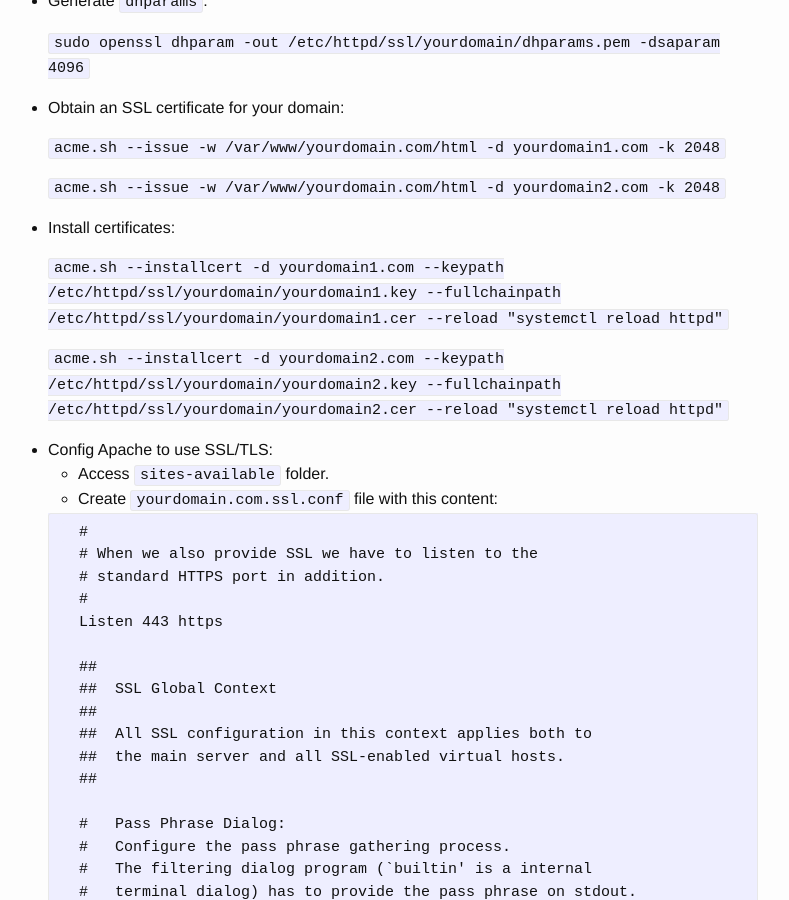
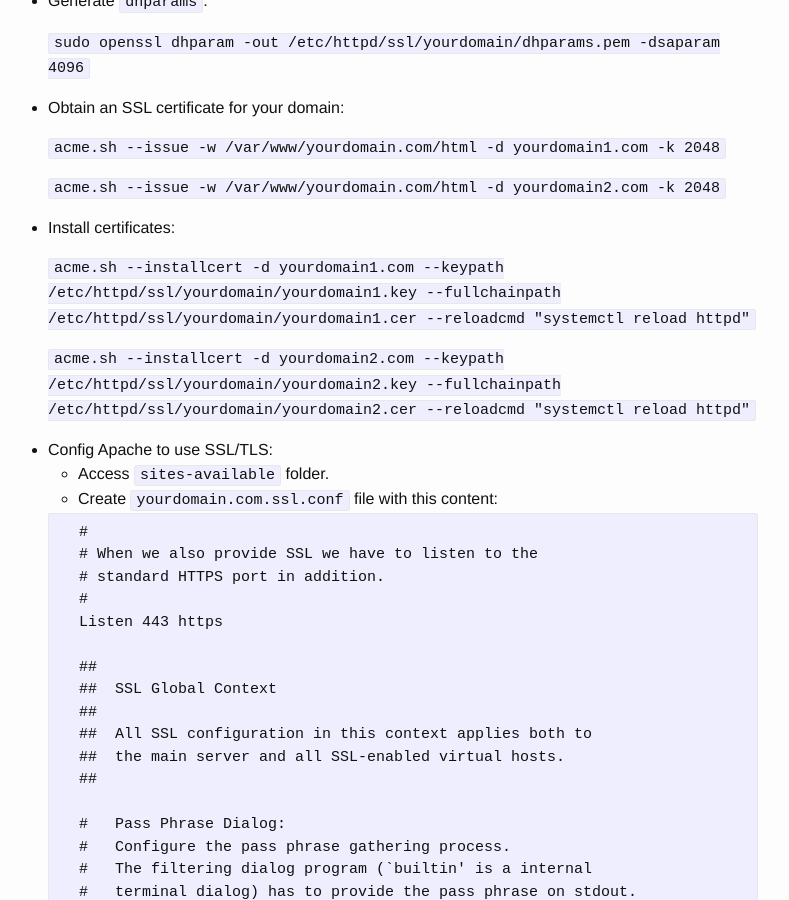
Before and after one commit to dalmatele/dalmatele.github.io, a Jekyll site: the page built from _posts/2020-02-18-How to install SSL in apache with Letsencrypt in Centos 7.md, in a window 1280 px wide and 900 px high, scrolled down 2749 px. Shown: the whole window, without its empty margins (252-1041 px from the left). Built offline with Jekyll 4.4.1, drawn with Linux system fonts in a browser that asks for light colours; comment, search, counter and statistics services are not loaded.

```diff
--- a/_posts/2020-02-18-How to install SSL in apache with Letsencrypt in Centos 7.md
+++ b/_posts/2020-02-18-How to install SSL in apache with Letsencrypt in Centos 7.md
@@ -106,9 +106,9 @@
     `acme.sh --issue -w /var/www/yourdomain.com/html -d yourdomain2.com -k 2048`
 * Install certificates:
 
-    `acme.sh --installcert -d yourdomain1.com --keypath /etc/httpd/ssl/yourdomain/yourdomain1.key --fullchainpath /etc/httpd/ssl/yourdomain/yourdomain1.cer --reload "systemctl reload httpd"`
+    `acme.sh --installcert -d yourdomain1.com --keypath /etc/httpd/ssl/yourdomain/yourdomain1.key --fullchainpath /etc/httpd/ssl/yourdomain/yourdomain1.cer --reloadcmd "systemctl reload httpd"`
 
-    `acme.sh --installcert -d yourdomain2.com --keypath /etc/httpd/ssl/yourdomain/yourdomain2.key --fullchainpath /etc/httpd/ssl/yourdomain/yourdomain2.cer --reload "systemctl reload httpd"`
+    `acme.sh --installcert -d yourdomain2.com --keypath /etc/httpd/ssl/yourdomain/yourdomain2.key --fullchainpath /etc/httpd/ssl/yourdomain/yourdomain2.cer --reloadcmd "systemctl reload httpd"`
 * Config Apache to use SSL/TLS:
     * Access `sites-available` folder.
     * Create `yourdomain.com.ssl.conf` file with this content:
```
